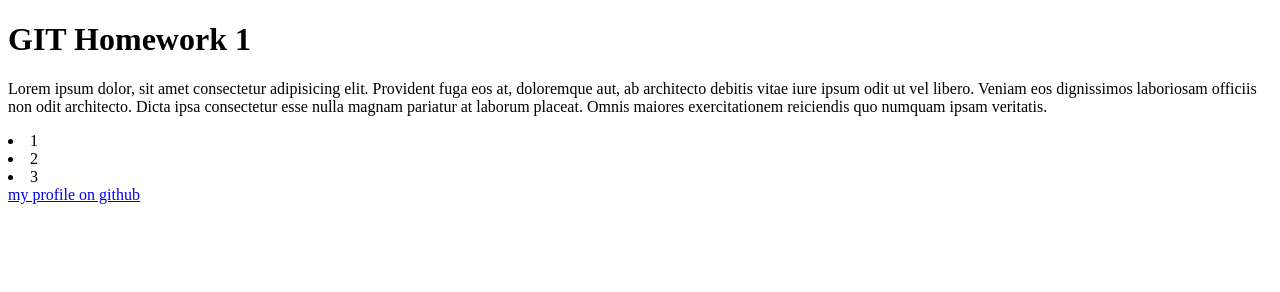
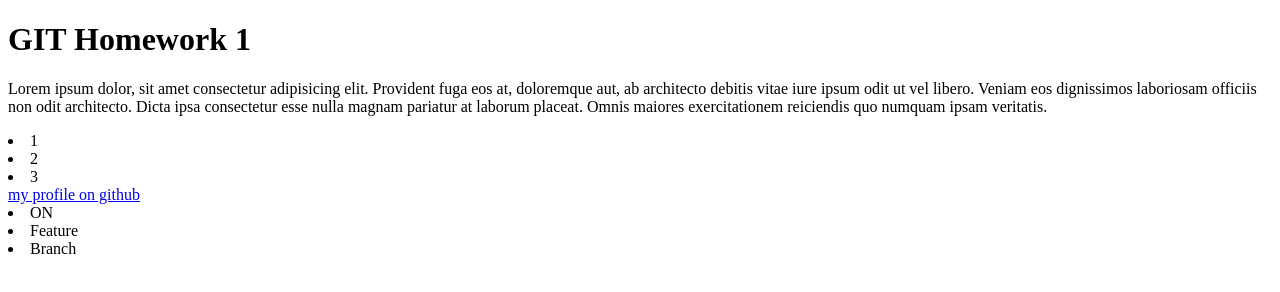
Before and after one commit to khmikh/dz-project, a plain HTML site: page index.html in a window 1280 px wide. Drawn offline with Linux system fonts and the light colour scheme.

Commit message:
First commit on the feature branch

```diff
--- a/index.html
+++ b/index.html
@@ -14,6 +14,8 @@
 <li>2</li>
 <li>3</li>
 <a href="https://github.com/khmikh">my profile on github</a>
-
+<li>ON</li>
+<li>Feature</li>
+<li>Branch</li>
 </body>
 </html>
```
